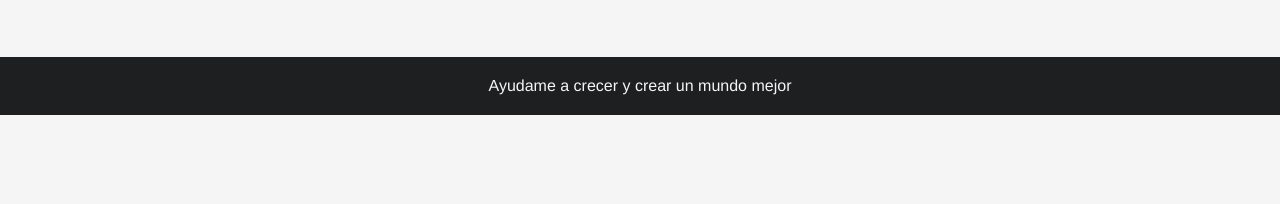
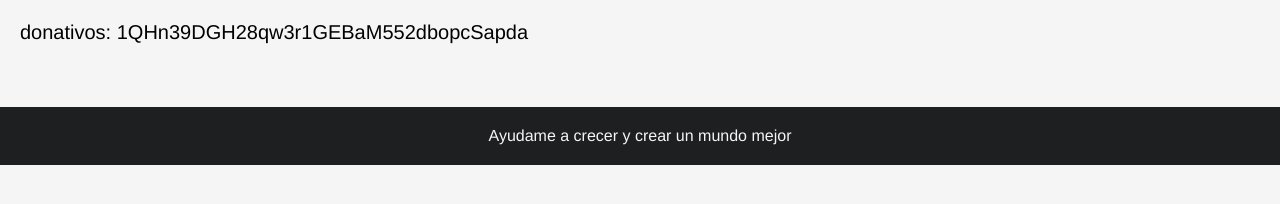
Before and after one commit to rokobase/rokobase.github.io, a plain HTML site: page index.html in a window 1280 px wide. Shown: the part 582-786 px from the top of the page. Drawn offline with Linux system fonts and the light colour scheme.

Commit message:
Update index.html

```diff
--- a/index.html
+++ b/index.html
@@ -72,6 +72,7 @@
 	<p>El concepto del Basilisco de Roko se originó en una discusión en un foro de discusión en línea en 2010. Aunque el concepto no tiene base científica, ha sido objeto de debate en la comunidad de tecnología y filosofía.</p>
 	<h2>Cómo se relaciona con la inteligencia artificial</h2>
 	<p>El concepto del Basilisco de Roko se relaciona con la inteligencia artificial porque se basa en la idea de que una superinteligencia artificial podría tener la capacidad de juzgar y castigar a las personas que no la ayudaron a ser creada.</p>
+	<p>donativos:   1QHn39DGH28qw3r1GEBaM552dbopcSapda</p>
 	<footer>Ayudame a crecer y crear un mundo mejor</footer>
 </body>
 </html>
```
